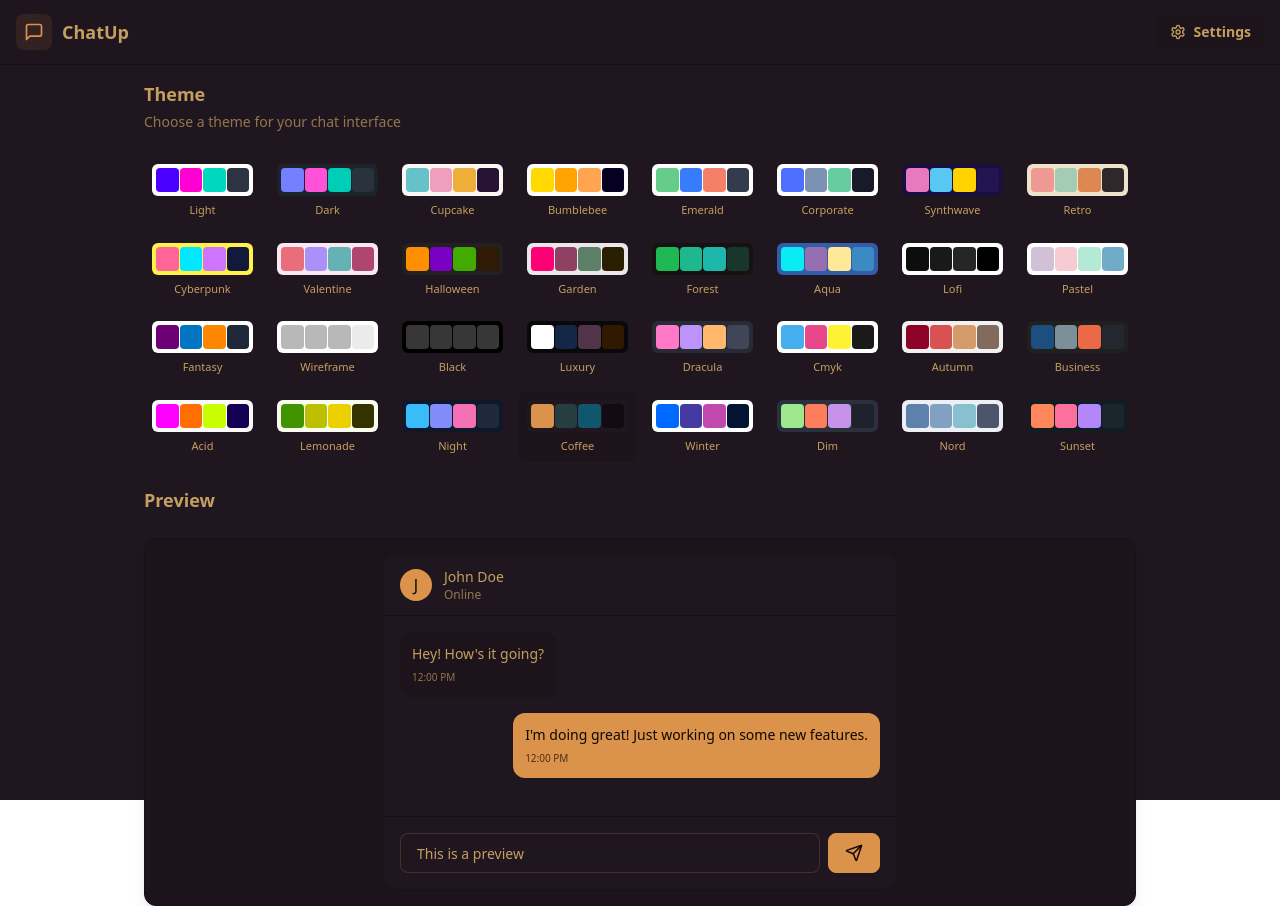
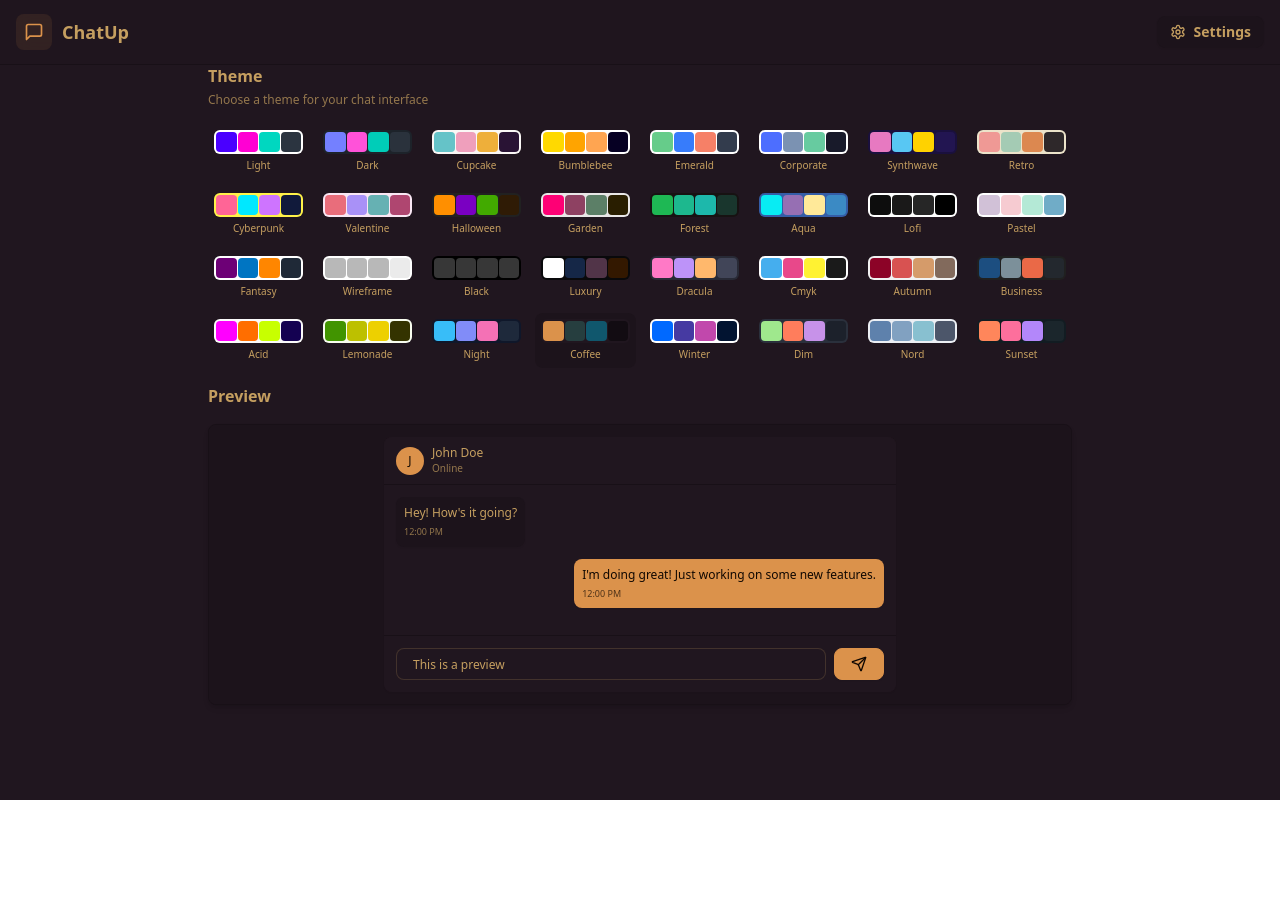
Before and after one commit to anugrahiar/Fullstack-Chat-App, a React (Vite) app in the folder frontend/: page /settings in a window 1280 px wide. After the commit the page ends 800 px from the top, so only its background shows below. Built offline with nearby package versions, Linux system fonts and the light colour scheme; no server answers.

Commit message:
styles has been updated

```diff
--- a/frontend/src/pages/ProfilePage.jsx
+++ b/frontend/src/pages/ProfilePage.jsx
@@ -1,14 +1,12 @@
-import React from 'react'
+import React, { useState } from 'react';
 import { useAuthStore } from '../store/useAuthStore';
 import { Camera, Mail, User } from "lucide-react";
-import { useState } from 'react';
 
 const ProfilePage = () => {
-
   const { authUser, isUpdatingProfile, updateProfile } = useAuthStore();
   const [selectedImg, setSelectedImg] = useState(null);
-  const handleImageUpload = async(e) => {
 
+  const handleImageUpload = async (e) => {
     const file = e.target.files[0];
     if (!file) return;
 
@@ -21,26 +19,24 @@ const ProfilePage = () => {
       setSelectedImg(base64Image);
       await updateProfile({ profilePic: base64Image });
     };
-
   };
 
   return (
-    <div className="h-screen pt-20">
-    <div className="max-w-2xl mx-auto p-4 py-8">
-      <div className="bg-base-300 rounded-xl p-6 space-y-8">
+    <div className="h-screen pt-16 overflow-hidden">
+      <div className="max-w-md mx-auto p-6">
+        <div className="bg-base-300 rounded-xl p-5 space-y-6">
           <div className="text-center">
-          <h1 className="text-2xl font-semibold ">Profile</h1>
-          <p className="mt-2">Your profile information</p>
+            <h1 className="text-xl font-semibold">Profile</h1>
+            <p className="text-sm text-base-content/70">Your profile information</p>
           </div>
 
-        {/* avatar upload section */}
-
-        <div className="flex flex-col items-center gap-4">
+          {/* Avatar Upload Section */}
+          <div className="flex flex-col items-center gap-3">
             <div className="relative">
               <img
                 src={selectedImg || authUser.profilePic || "/avatar.png"}
                 alt="Profile"
-              className="size-32 rounded-full object-cover border-4 "
+                className="w-24 h-24 rounded-full object-cover border-4 border-base-content"
               />
               <label
                 htmlFor="avatar-upload"
@@ -63,37 +59,43 @@ const ProfilePage = () => {
                 />
               </label>
             </div>
-          <p className="text-sm text-zinc-400">
+            <p className="text-sm text-base-content/70">
               {isUpdatingProfile ? "Uploading..." : "Click the camera icon to update your photo"}
             </p>
           </div>
 
-        <div className="space-y-6">
-          <div className="space-y-1.5">
-            <div className="text-sm text-zinc-400 flex items-center gap-2">
-              <User className="w-4 h-4" />
+          {/* Profile Info Section */}
+          <div className="space-y-4">
+            <div className="space-y-2">
+              <div className="text-sm text-base-content/70 flex items-center gap-2">
+                <User className="w-5 h-5" />
                 Full Name
               </div>
-            <p className="px-4 py-2.5 bg-base-200 rounded-lg border">{authUser?.fullName}</p>
+              <p className="px-4 py-2 bg-base-200 rounded-lg border text-sm">
+                {authUser?.fullName}
+              </p>
             </div>
 
-          <div className="space-y-1.5">
-            <div className="text-sm text-zinc-400 flex items-center gap-2">
-              <Mail className="w-4 h-4" />
+            <div className="space-y-2">
+              <div className="text-sm text-base-content/70 flex items-center gap-2">
+                <Mail className="w-5 h-5" />
                 Email Address
               </div>
-            <p className="px-4 py-2.5 bg-base-200 rounded-lg border">{authUser?.email}</p>
+              <p className="px-4 py-2 bg-base-200 rounded-lg border text-sm">
+                {authUser?.email}
+              </p>
             </div>
           </div>
 
-        <div className="mt-6 bg-base-300 rounded-xl p-6">
-          <h2 className="text-lg font-medium  mb-4">Account Information</h2>
+          {/* Account Info Section */}
+          <div className="bg-base-200 rounded-lg p-4">
+            <h2 className="text-base font-medium mb-3">Account Information</h2>
             <div className="space-y-3 text-sm">
-            <div className="flex items-center justify-between py-2 border-b border-zinc-700">
+              <div className="flex items-center justify-between py-1 border-b border-base-content/20">
                 <span>Member Since</span>
                 <span>{authUser.createdAt?.split("T")[0]}</span>
               </div>
-            <div className="flex items-center justify-between py-2">
+              <div className="flex items-center justify-between py-1">
                 <span>Account Status</span>
                 <span className="text-green-500">Active</span>
               </div>
@@ -102,7 +104,7 @@ const ProfilePage = () => {
         </div>
       </div>
     </div>
-  )
+  );
 };
 
-export default ProfilePage
+export default ProfilePage;
--- a/frontend/src/pages/SettingsPage.jsx
+++ b/frontend/src/pages/SettingsPage.jsx
@@ -1,24 +1,23 @@
 import React from 'react';
-import { THEMES } from "../constants"
+import { THEMES } from "../constants";
 import { useThemeStore } from '../store/useThemeStore';
-import {Send} from "lucide-react";
-
+import { Send } from "lucide-react";
 
 const PREVIEW_MESSAGES = [
   { id: 1, content: "Hey! How's it going?", isSent: false },
   { id: 2, content: "I'm doing great! Just working on some new features.", isSent: true },
 ];
 
-
 const SettingsPage = () => {
-   const { theme, setTheme } = useThemeStore();
+  const { theme, setTheme } = useThemeStore();
 
   return (
-    <div className="h-screen container mx-auto px-4 pt-20 max-w-5xl">
-      <div className="space-y-6">
+    <div className="h-screen container mx-auto px-4 pt-16 max-w-4xl overflow-hidden">
+      <div className="space-y-4">
+        {/* Theme Section */}
         <div className="flex flex-col gap-1">
-          <h2 className="text-lg font-semibold">Theme</h2>
-          <p className="text-sm text-base-content/70">Choose a theme for your chat interface</p>
+          <h2 className="text-base font-bold">Theme</h2>
+          <p className="text-xs text-base-content/70">Choose a theme for your chat interface</p>
         </div>
 
         <div className="grid grid-cols-4 sm:grid-cols-6 md:grid-cols-8 gap-2">
@@ -26,20 +25,20 @@ const SettingsPage = () => {
             <button
               key={t}
               className={`
-                group flex flex-col items-center gap-1.5 p-2 rounded-lg transition-colors
+                group flex flex-col items-center gap-1 p-1.5 rounded-lg transition-colors
                 ${theme === t ? "bg-base-200" : "hover:bg-base-200/50"}
               `}
               onClick={() => setTheme(t)}
             >
-              <div className="relative h-8 w-full rounded-md overflow-hidden" data-theme={t}>
-                <div className="absolute inset-0 grid grid-cols-4 gap-px p-1">
+              <div className="relative h-6 w-full rounded-md overflow-hidden" data-theme={t}>
+                <div className="absolute inset-0 grid grid-cols-4 gap-px p-0.5">
                   <div className="rounded bg-primary"></div>
                   <div className="rounded bg-secondary"></div>
                   <div className="rounded bg-accent"></div>
                   <div className="rounded bg-neutral"></div>
                 </div>
               </div>
-              <span className="text-[11px] font-medium truncate w-full text-center">
+              <span className="text-[10px] font-medium truncate w-full text-center">
                 {t.charAt(0).toUpperCase() + t.slice(1)}
               </span>
             </button>
@@ -47,27 +46,27 @@ const SettingsPage = () => {
         </div>
 
         {/* Preview Section */}
-        <h3 className="text-lg font-semibold mb-3">Preview</h3>
-        <div className="rounded-xl border border-base-300 overflow-hidden bg-base-100 shadow-lg">
-          <div className="p-4 bg-base-200">
+        <h3 className="text-base font-bold">Preview</h3>
+        <div className="rounded-lg border border-base-300 overflow-hidden bg-base-100 shadow-md">
+          <div className="p-3 bg-base-200">
             <div className="max-w-lg mx-auto">
               {/* Mock Chat UI */}
-              <div className="bg-base-100 rounded-xl shadow-sm overflow-hidden">
+              <div className="bg-base-100 rounded-lg shadow-sm overflow-hidden">
                 {/* Chat Header */}
-                <div className="px-4 py-3 border-b border-base-300 bg-base-100">
-                  <div className="flex items-center gap-3">
-                    <div className="w-8 h-8 rounded-full bg-primary flex items-center justify-center text-primary-content font-medium">
+                <div className="px-3 py-2 border-b border-base-300 bg-base-100">
+                  <div className="flex items-center gap-2">
+                    <div className="w-7 h-7 rounded-full bg-primary flex items-center justify-center text-primary-content text-xs font-medium">
                       J
                     </div>
                     <div>
-                      <h3 className="font-medium text-sm">John Doe</h3>
-                      <p className="text-xs text-base-content/70">Online</p>
+                      <h3 className="font-medium text-xs">John Doe</h3>
+                      <p className="text-[10px] text-base-content/70">Online</p>
                     </div>
                   </div>
                 </div>
 
                 {/* Chat Messages */}
-                <div className="p-4 space-y-4 min-h-[200px] max-h-[200px] overflow-y-auto bg-base-100">
+                <div className="p-3 space-y-3 min-h-[150px] max-h-[150px] overflow-y-auto bg-base-100">
                   {PREVIEW_MESSAGES.map((message) => (
                     <div
                       key={message.id}
@@ -75,14 +74,14 @@ const SettingsPage = () => {
                     >
                       <div
                         className={`
-                          max-w-[80%] rounded-xl p-3 shadow-sm
+                          max-w-[75%] rounded-lg p-2 shadow-sm
                           ${message.isSent ? "bg-primary text-primary-content" : "bg-base-200"}
                         `}
                       >
-                        <p className="text-sm">{message.content}</p>
+                        <p className="text-xs">{message.content}</p>
                         <p
                           className={`
-                            text-[10px] mt-1.5
+                            text-[9px] mt-1
                             ${message.isSent ? "text-primary-content/70" : "text-base-content/70"}
                           `}
                         >
@@ -94,17 +93,17 @@ const SettingsPage = () => {
                 </div>
 
                 {/* Chat Input */}
-                <div className="p-4 border-t border-base-300 bg-base-100">
+                <div className="p-3 border-t border-base-300 bg-base-100">
                   <div className="flex gap-2">
                     <input
                       type="text"
-                      className="input input-bordered flex-1 text-sm h-10"
+                      className="input input-bordered flex-1 text-xs h-8"
                       placeholder="Type a message..."
                       value="This is a preview"
                       readOnly
                     />
-                    <button className="btn btn-primary h-10 min-h-0">
-                      <Send size={18} />
+                    <button className="btn btn-primary h-8 min-h-0">
+                      <Send size={16} />
                     </button>
                   </div>
                 </div>
@@ -117,4 +116,4 @@ const SettingsPage = () => {
   );
 };
 
-export default SettingsPage
+export default SettingsPage;
```
Lines whose indentation alone changed are shown as unchanged.
